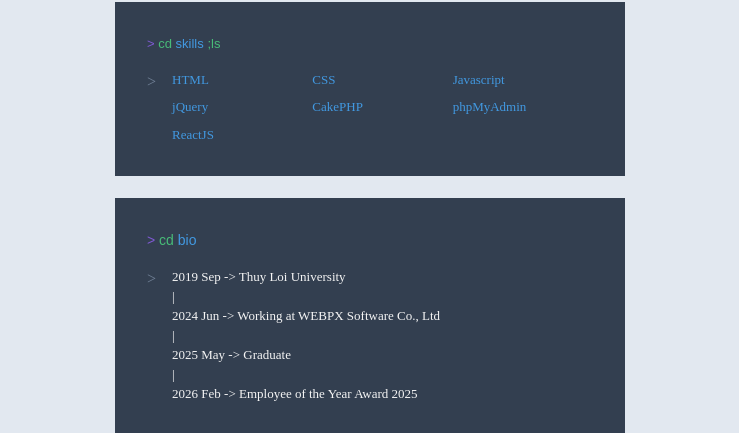
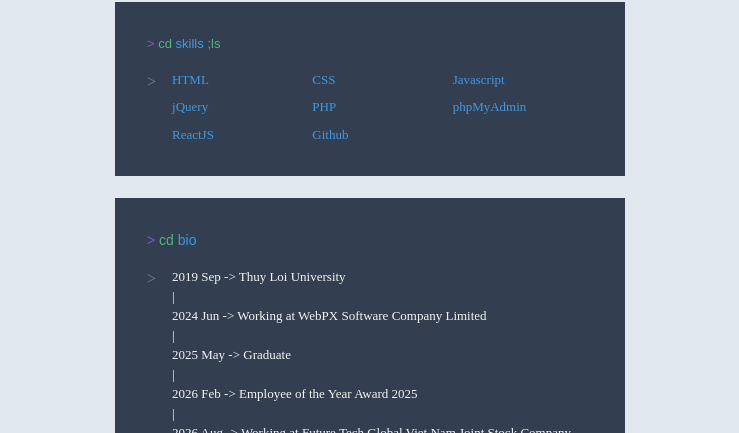
Before and after one commit to TranManh02901/blog, a React (Create React App) app: page /#/about in a window 1280 px wide. Shown: the part 519-952 px from the top of the page, without its empty margins (270-1009 px from the left). Built offline with nearby package versions, Linux system fonts and the light colour scheme; a small style sheet from the web is missing; a web font is replaced by a local one.

Commit message:
edit profile

```diff
--- a/src/main/aboutme.js
+++ b/src/main/aboutme.js
@@ -90,9 +90,10 @@ const Skill = () => {
                             <div className="w-1/3"><p className="font-['Hack'] text-blue-400 text-[13px]">CSS</p></div>
                             <div className="w-1/3"><p className="font-['Hack'] text-blue-400 text-[13px]">Javascript</p></div>
                             <div className="w-1/3"><p className="font-['Hack'] text-blue-400 text-[13px]">jQuery</p></div>
-                            <div className="w-1/3"><p className="font-['Hack'] text-blue-400 text-[13px]">CakePHP</p></div>
+                            <div className="w-1/3"><p className="font-['Hack'] text-blue-400 text-[13px]">PHP</p></div>
                             <div className="w-1/3"><p className="font-['Hack'] text-blue-400 text-[13px]">phpMyAdmin</p></div>
                             <div className="w-1/3"><p className="font-['Hack'] text-blue-400 text-[13px]">ReactJS</p></div>
+                            <div className="w-1/3"><p className="font-['Hack'] text-blue-400 text-[13px]">Github</p></div>
                         </div>
                     </motion.div>
                 </div>
@@ -135,11 +136,13 @@ const Bio = () => {
                         <div>
                             <p className="text-[whitesmoke] font-['Hack'] text-[13px]">2019 Sep -{`>`} Thuy Loi University</p>
                             <p className="text-[whitesmoke] font-['Hack'] text-[13px]">|</p>
-                            <p className="text-[whitesmoke] font-['Hack'] text-[13px]">2024 Jun -{`>`} Working at WEBPX Software Co., Ltd</p>
+                            <p className="text-[whitesmoke] font-['Hack'] text-[13px]">2024 Jun -{`>`} Working at WebPX Software Company Limited</p>
                             <p className="text-[whitesmoke] font-['Hack'] text-[13px]">|</p>
                             <p className="text-[whitesmoke] font-['Hack'] text-[13px]">2025 May -{`>`} Graduate</p>
                             <p className="text-[whitesmoke] font-['Hack'] text-[13px]">|</p>
                             <p className="text-[whitesmoke] font-['Hack'] text-[13px]">2026 Feb -{`>`} Employee of the Year Award 2025</p>
+                            <p className="text-[whitesmoke] font-['Hack'] text-[13px]">|</p>
+                            <p className="text-[whitesmoke] font-['Hack'] text-[13px]">2026 Aug -{`>`} Working at Future Tech Global Viet Nam Joint Stock Company</p>
                         </div>
                     </motion.div>
                 </div>
--- a/src/main/home.js
+++ b/src/main/home.js
@@ -90,7 +90,7 @@ export const Neofetch = () => {
                             {infoLine('Address', 'Address: Hanoi, Vietnam')}
                             {infoLine('Email', 'Email: tranducmanh02901@gmail.com')}
                             {infoLine('Website', 'Website: https://tranmanh02901.github.io/blog/#/')}
-                            {infoLine('Occupation', 'Occupation: Front-end Developer')}
+                            {infoLine('Occupation', 'Occupation: Web Developer')}
                             {infoLine('Experience', 'Experience: 2+ years')}
                             {infoLine('Languages', 'Languages: Vietnamese, Japanese')}
                             {infoLine('Frontend', 'Frontend: HTML, CSS, JavaScript, ReactJS')}
```
